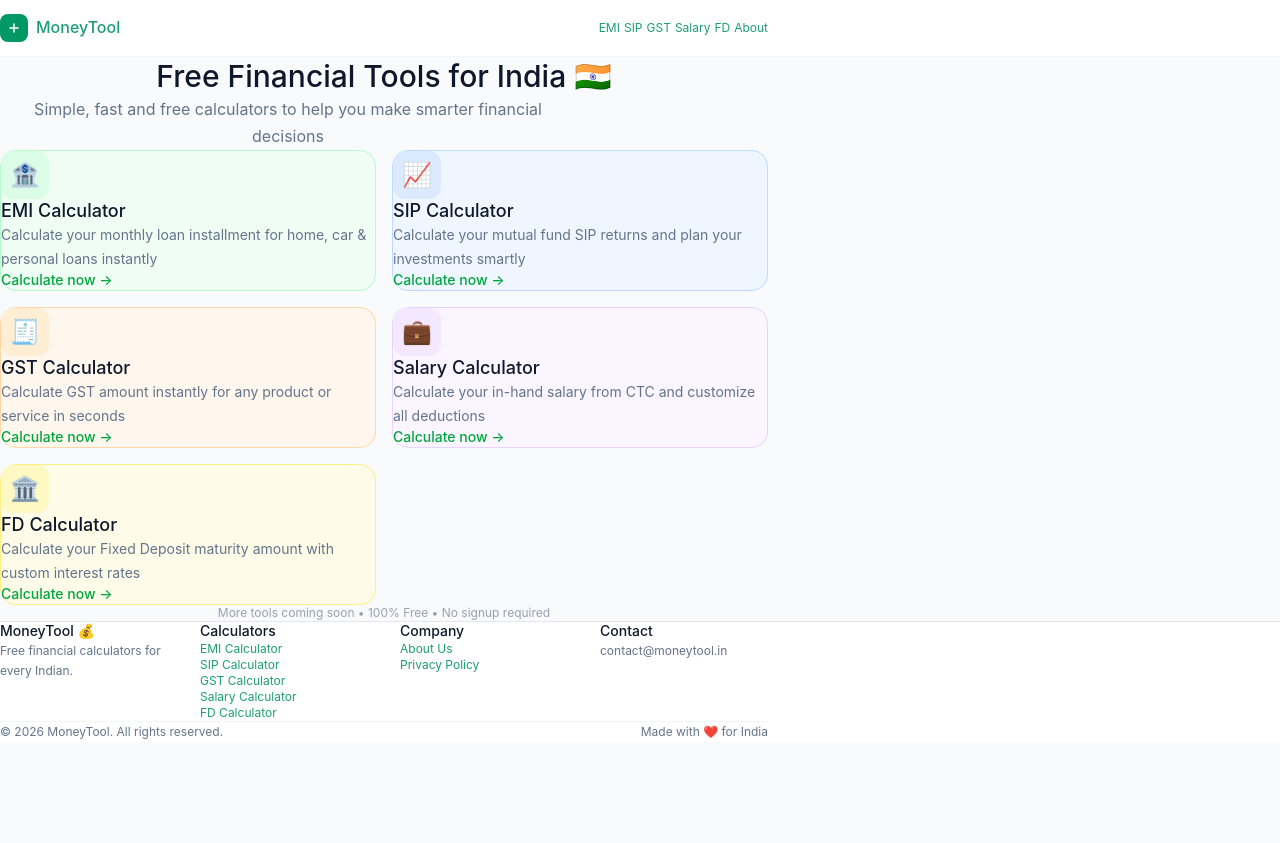
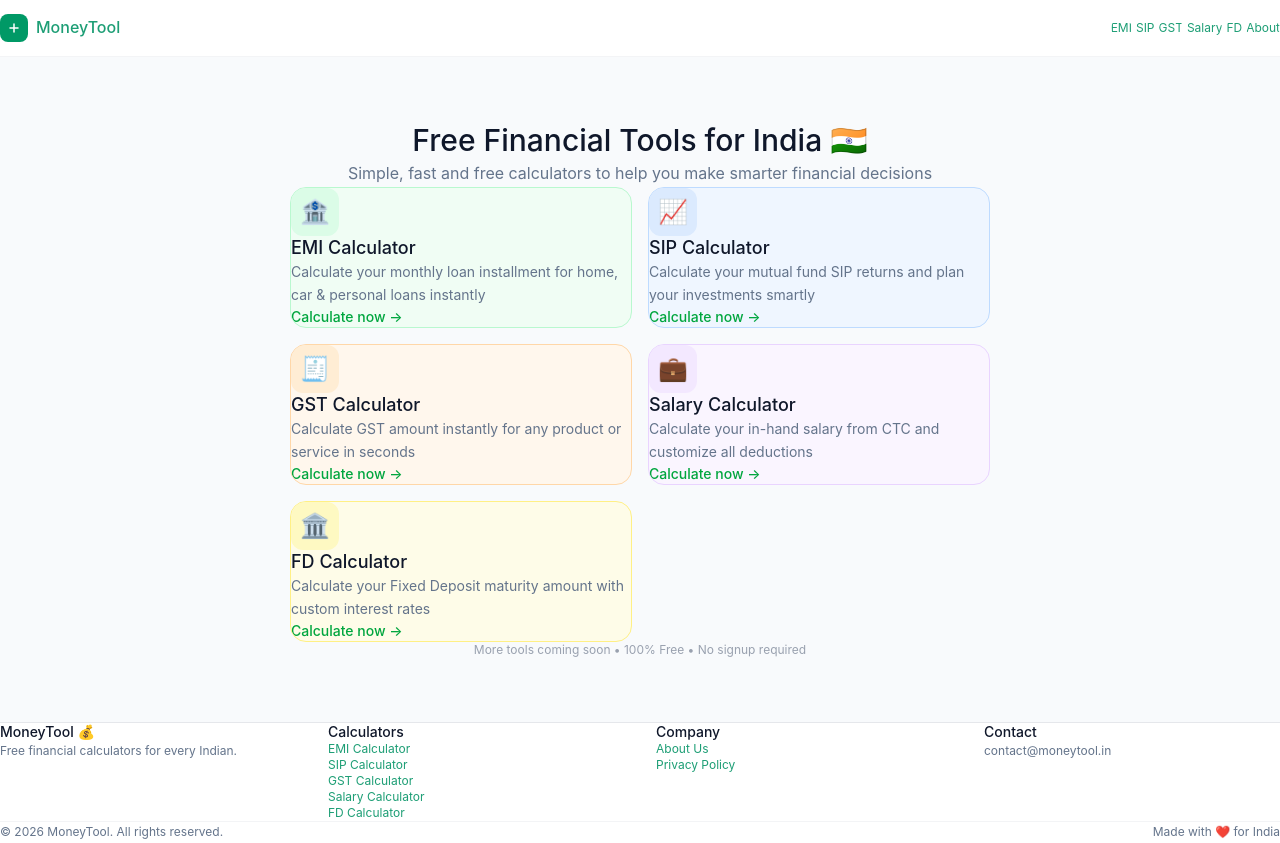
Before and after one commit to pankaj18021996/moneytool, a Next.js app: page / in a window 1280 px wide. Before the commit the page ends 800 px from the top, so only its background shows below. Built offline with nearby package versions, Linux system fonts and the light colour scheme.

Commit message:
beautiful new design

```diff
--- a/app/globals.css
+++ b/app/globals.css
@@ -15,12 +15,8 @@
   box-sizing: border-box;
   margin: 0;
   padding: 0;
+  max-width: 100%;
 }
-
-html {
-  scroll-behavior: smooth;
-}
-
 
 body {
   background: var(--background);
@@ -31,8 +27,44 @@ body {
   line-height: 1.6;
   -webkit-font-smoothing: antialiased;
   -moz-osx-font-smoothing: grayscale;
+  overflow-x: hidden;
 }
 
+/* ===== MAIN CONTENT WRAPPER ===== */
+main {
+  width: 100%;
+  max-width: 860px;
+  margin-left: auto;
+  margin-right: auto;
+  padding: 2rem 1.25rem;
+  overflow: hidden;
+}
+
+@media (min-width: 640px) {
+  main {
+    padding: 2.5rem 2rem;
+  }
+}
+
+@media (min-width: 768px) {
+  main {
+    padding: 3rem 3rem;
+  }
+}
+
+@media (min-width: 1024px) {
+  main {
+    padding: 3.5rem 4rem;
+  }
+}
+
+@media (min-width: 1280px) {
+  main {
+    padding: 4rem 5rem;
+  }
+}
+
+/* ===== TYPOGRAPHY ===== */
 h1, h2, h3, h4 {
   font-weight: 500;
   line-height: 1.3;
@@ -54,7 +86,7 @@ a:hover {
   color: var(--primary-hover);
 }
 
-/* ===== BEAUTIFUL SLIDERS ===== */
+/* ===== RANGE SLIDERS ===== */
 input[type="range"] {
   -webkit-appearance: none;
   appearance: none;
@@ -63,6 +95,10 @@ input[type="range"] {
   background: #e2e8f0;
   outline: none;
   cursor: pointer;
+  width: 100%;
+  min-width: 0;
+  max-width: 100%;
+  display: block;
 }
 
 input[type="range"]::-webkit-slider-thumb {
@@ -95,8 +131,9 @@ input[type="range"]::-moz-range-thumb {
 
 /* ===== NUMBER INPUT ===== */
 input[type="number"] {
-  appearance: textfield;
   -moz-appearance: textfield;
+  min-width: 0;
+  max-width: 100%;
 }
 
 input[type="number"]::-webkit-outer-spin-button,
@@ -105,22 +142,64 @@ input[type="number"]::-webkit-inner-spin-button {
   margin: 0;
 }
 
+/* ===== TEXT INPUT ===== */
+input[type="text"] {
+  min-width: 0;
+  max-width: 100%;
+}
+
 /* ===== BUTTONS ===== */
 button {
   cursor: pointer;
   transition: all 0.15s ease;
   font-family: inherit;
+  min-width: 0;
 }
 
 button:active {
   transform: scale(0.96);
 }
 
-/* ===== SMOOTH PAGE ENTRY ===== */
+/* ===== GRID FIX ===== */
+.grid {
+  min-width: 0;
+}
+
+.grid > * {
+  min-width: 0;
+  overflow: hidden;
+}
+
+/* ===== FLEX FIX ===== */
+.flex > * {
+  min-width: 0;
+}
+
+/* ===== TABLE FIX ===== */
+table {
+  width: 100%;
+  table-layout: fixed;
+  border-collapse: collapse;
+}
+
+td, th {
+  overflow: hidden;
+  text-overflow: ellipsis;
+  word-break: break-word;
+}
+
+/* ===== CARD FIX ===== */
+.rounded-2xl,
+.rounded-xl,
+.rounded-lg {
+  overflow: hidden;
+}
+
+/* ===== PAGE ANIMATION ===== */
 @keyframes fadeUp {
   from {
     opacity: 0;
-    transform: translateY(10px);
+    transform: translateY(8px);
   }
   to {
     opacity: 1;
@@ -135,6 +214,7 @@ main {
 /* ===== SCROLLBAR ===== */
 ::-webkit-scrollbar {
   width: 5px;
+  height: 5px;
 }
 
 ::-webkit-scrollbar-track {
@@ -162,3 +242,15 @@ main {
   outline-offset: 2px;
   border-radius: 6px;
 }
+
+/* ===== OVERFLOW SAFETY ===== */
+img, video, iframe, svg {
+  max-width: 100%;
+  height: auto;
+}
+
+pre, code {
+  overflow-x: auto;
+  white-space: pre-wrap;
+  word-break: break-word;
+}
```
